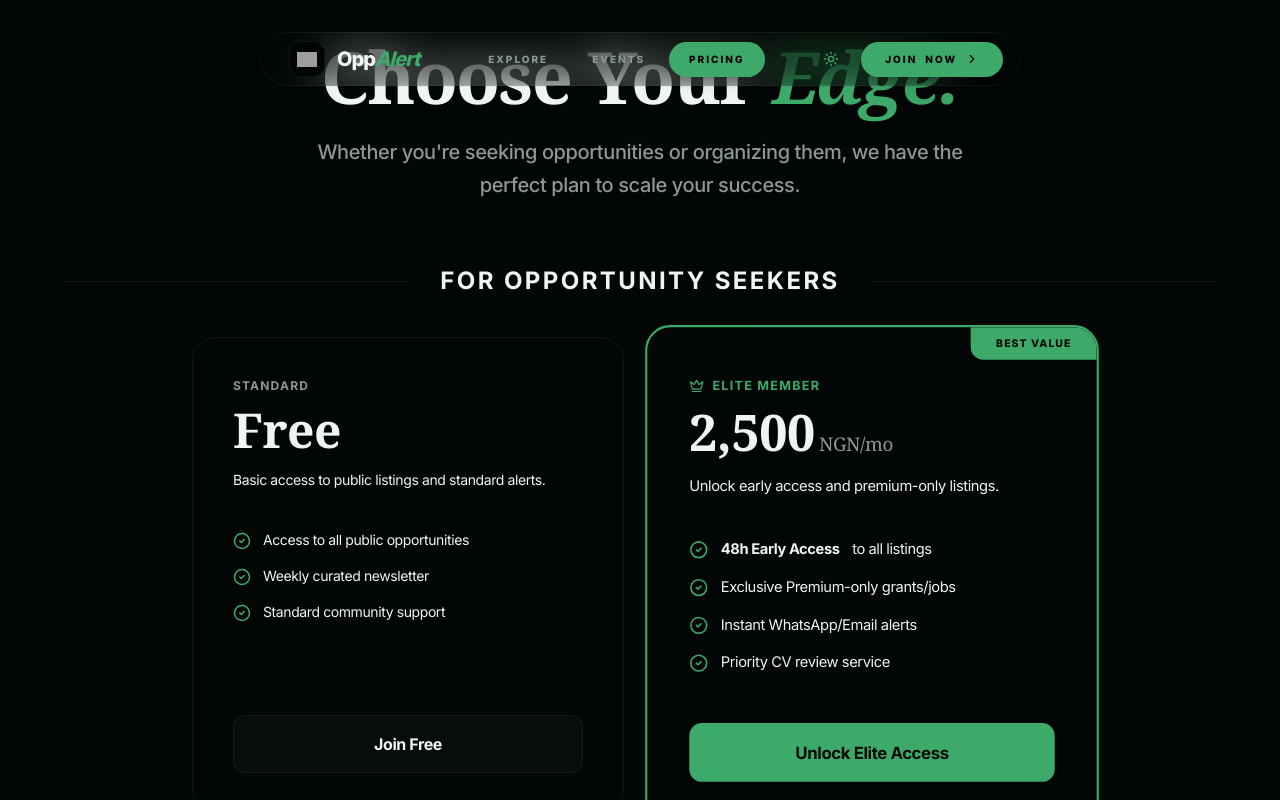
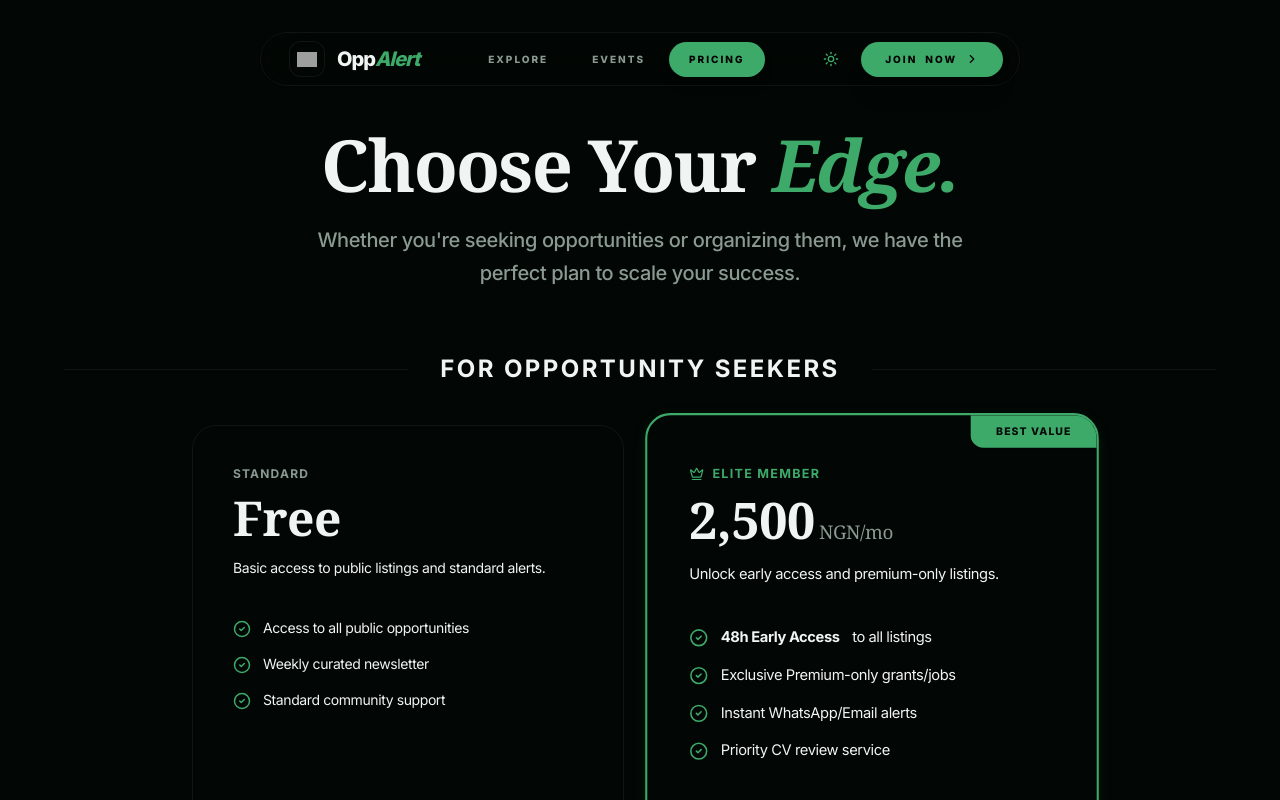
Before and after one commit to raymondraremond/oppalert, a Next.js app in the folder oppalert/: page /pricing in a window 1280 px wide. Shown: the top 800 px of the page. Built offline with nearby package versions, Linux system fonts and the light colour scheme; grey boxes are pictures that could not be loaded.

Commit message:
style: increase top padding on pricing page to prevent overlap with floating navbar

```diff
--- a/oppalert/app/pricing/page.tsx
+++ b/oppalert/app/pricing/page.tsx
@@ -12,7 +12,7 @@ export default function PricingPage() {
   }, [])
 
   return (
-    <main className="min-h-screen bg-bg pt-10 pb-32 px-6">
+    <main className="min-h-screen bg-bg pt-32 pb-32 px-6">
       <div className="container mx-auto max-w-6xl">
         <div className="text-center mb-16 relative">
           <div className="absolute top-1/2 left-1/2 -translate-x-1/2 -translate-y-1/2 w-[600px] h-[600px] bg-emerald/5 blur-[120px] rounded-full pointer-events-none -z-10" />
```
